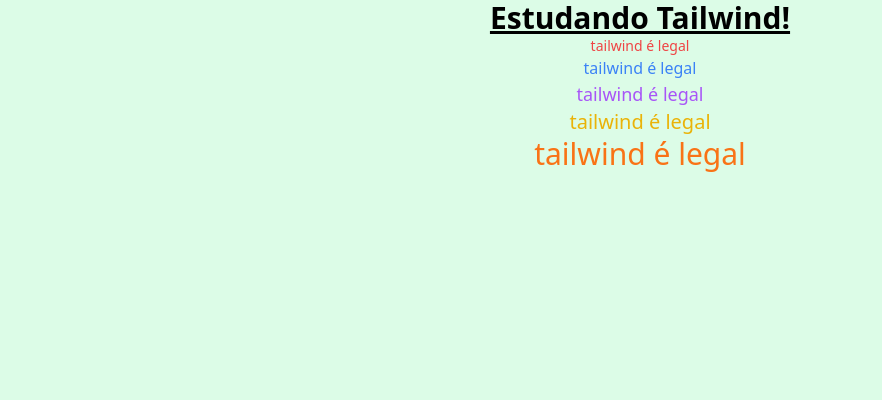
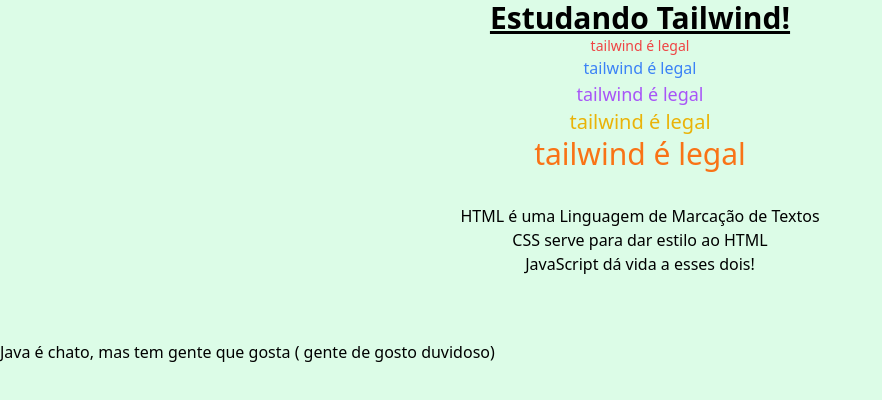
Before and after one commit to Vagner-Alves/Tailwind-css, a website: page src/index.html in a window 1280 px wide. Shown: the whole page, without its empty margins (0-882 px from the left). Drawn offline with Linux system fonts and the light colour scheme.

Commit message:
bordas e espaçamento

```diff
--- a/src/index.html
+++ b/src/index.html
@@ -21,6 +21,15 @@
             <h2 class="text-3xl  text-orange-500 text-center">tailwind é legal</h2>
         </section>
 
+        <div class="p-8">
+            <p class="text-center">HTML é uma Linguagem de Marcação de Textos</p>
+            <p class="text-center">CSS serve para dar estilo ao HTML</p>
+            <p class="text-center">JavaScript dá vida a esses dois!</p>
+        </div>
+
+        <div class="py-8">
+            <p class="text-left">Java é chato, mas tem gente que gosta ( gente de gosto duvidoso)</p>
+        </div>
     </main>
     <footer></footer>
 
```
Also changed, not shown: src/output.css.
